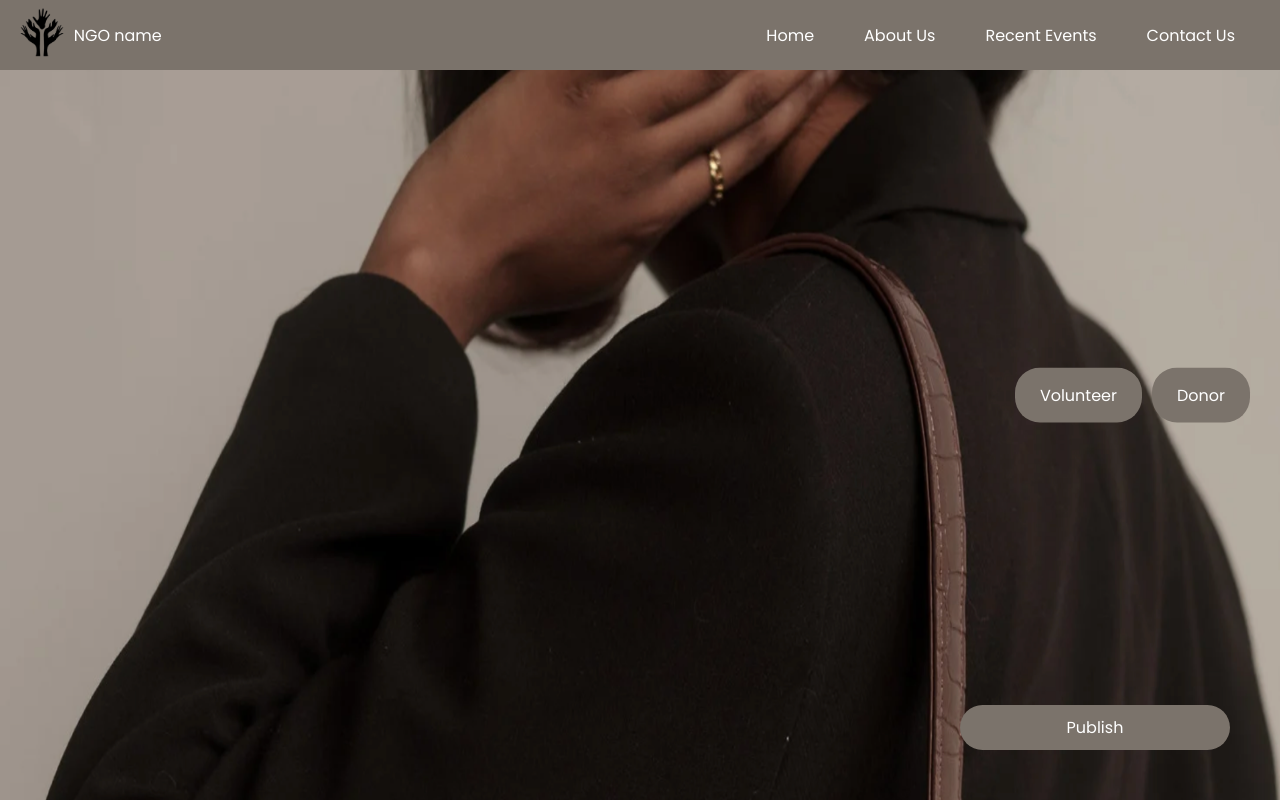
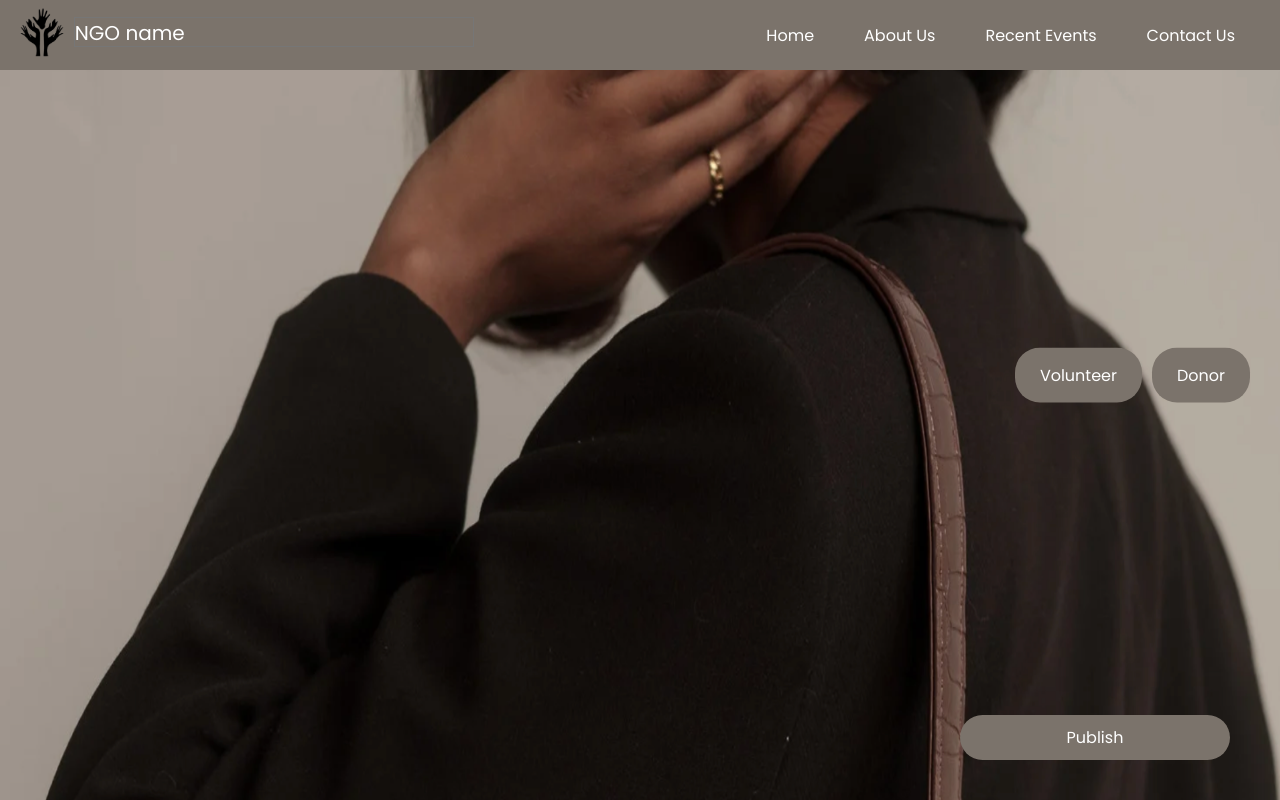
Before and after one commit to karthik-NvY/NGO, a React (Create React App) app in the folder client/: page /template1edit in a window 1280 px wide. Shown: the top 800 px of the page. Built offline with nearby package versions, Linux system fonts and the light colour scheme; no server answers.

Commit message:
integration done

```diff
--- a/client/package.json
+++ b/client/package.json
@@ -6,6 +6,7 @@
     "@testing-library/jest-dom": "^5.17.0",
     "@testing-library/react": "^13.4.0",
     "@testing-library/user-event": "^13.5.0",
+    "axios": "^1.6.8",
     "react": "^18.2.0",
     "react-bootstrap": "^2.10.1",
     "react-dom": "^18.2.0",
--- a/client/src/Components/Pages/Template1edit/Template1edit.css
+++ b/client/src/Components/Pages/Template1edit/Template1edit.css
@@ -25,8 +25,18 @@ header {
   overflow: hidden;
 }
 
-.name {
+.name textarea {
+  background-color: transparent;
+  outline: none;
   color: #fff;
+  font-size: 20px;
+  width: 400px;
+  /* max-width: calc(100% - 10px); */
+  height: 30px;
+  resize: none;
+  word-wrap: break-word;
+  white-space: normal;
+  overflow: hidden;
 }
 
 .logo {
@@ -271,7 +281,7 @@ nav ul li a:hover {
 .image-container img {
   width: 300px;
   height: 500px;
-  margin-bottom: 40px;
+  margin-bottom: 0px;
 }
 
 .connect-text {
@@ -326,6 +336,7 @@ nav ul li a:hover {
   color: #000;
   font-size: 15px;
   resize: none;
+  width: 200px;
   word-wrap: break-word;
   white-space: normal;
   overflow: hidden;
@@ -361,7 +372,7 @@ nav ul li a:hover {
   border-radius: 25px;
   border: none;
   cursor: pointer;
-  margin-bottom: 10px;
+  margin-bottom: 50px;
   transition: background-color 0.3s ease;
   margin-right: 10px;
 }
@@ -374,7 +385,7 @@ nav ul li a:hover {
 
 .publish-button {
   position: fixed;
-  bottom: 50px; /* Adjust this value to adjust vertical position */
+  bottom: 40px; /* Adjust this value to adjust vertical position */
   right: 50px; /* Adjust this value to adjust horizontal position */
   background-color: #7b736b; /* Button background color */
   color: #fff; /* Button text color */
--- a/client/src/Components/Pages/Template1edit/Template1edit.jsx
+++ b/client/src/Components/Pages/Template1edit/Template1edit.jsx
@@ -9,9 +9,12 @@ import event3 from "../../Assets/event3.png";
 import event4 from "../../Assets/event4.png";
 import contactus from "../../Assets/contactus.png";
 import logopic from "../../Assets/logo_big.png";
+import axios from "axios";
 
-export const Template1edit = () => {
+export const Template1edit = async () => {
+  const apiUrl = process.env.REACT_APP_API_URL;
   const [logo, setLogo] = useState(logopic);
+  const [ngoName, setNgoName] = useState("NGO name");
   const [aboutUsText, setAboutUsText] = useState(
     "Welcome to our website! We are a team of passionate individuals who and engaging. We are committed to delivering value to our users and helping them achieve their goals. Our team consists of experienced professionals who are experts in their respective fields. We have a diverse range of skills and expertise, allowing us to create a wide variety of content that caters to the needs of our users.We are constantly striving to improve and grow, and we welcome any feedback or suggestions from our users. Thank you for choosing to be a part of our community."
   );
@@ -37,6 +40,7 @@ export const Template1edit = () => {
     sendDataToBackend();
   }, [
     logo,
+    ngoName,
     aboutUsText,
     //aboutUsImage1,
     aboutUsImage2,
@@ -50,6 +54,7 @@ export const Template1edit = () => {
     // Prepare data object to send to backend
     const data = {
       logo,
+      ngoName,
       aboutUsText,
       //aboutUsImage1,
       aboutUsImage2,
@@ -58,25 +63,24 @@ export const Template1edit = () => {
       phoneNumber,
       contactImage,
     };
-
-    // Example of sending data to backend (replace with actual implementation)
-    fetch("backend_url", {
-      method: "POST",
-      headers: {
-        "Content-Type": "application/json",
-      },
-      body: JSON.stringify(data),
-    })
-      .then((response) => response.json())
-      .then((data) => {
-        console.log("Success:", data);
-        // Handle success response from backend
-      })
-      .catch((error) => {
-        console.error("Error:", error);
-        // Handle error
-      });
   };
+  // axios
+  //   .post("/template1", data)
+  //   .then((response) => {
+  //     console.log("Success:", response.data);
+  //     // Handle success response from backend
+  //   })
+  //   .catch((error) => {
+  //     console.error("Error:", error);
+  //     // Handle error
+  //   });
+  try {
+    const response = await axios.post(`${apiUrl}/template1`);
+    console.log("Success:", response.data);
+    // navigate("/Verification");
+  } catch (error) {
+    console.error("Error:", error);
+  }
 
   const handlePublish = () => {
     sendDataToBackend();
@@ -92,6 +96,14 @@ export const Template1edit = () => {
 
   const handleLogoClick = (event) => {
     logoRef.current.click();
+  };
+
+  const handleNgoNameChange = (event) => {
+    const value = event.target.value;
+    const maxLength = 34;
+    if (value.length <= maxLength) {
+      setNgoName(value); // Update the input value state
+    }
   };
 
   const handleAboutUsTextChange = (event) => {
@@ -180,8 +192,14 @@ export const Template1edit = () => {
               className="Image-1"
             />
           </div>
-
-          <span className="name">NGO name</span>
+          <div className="name">
+            <textarea
+              type="text"
+              value={ngoName}
+              onChange={handleNgoNameChange}
+              className="name-text"
+            />
+          </div>
         </div>
         <nav>
           <ul>
```
Also changed, not shown: 1 other file (tests, documents, lock files or other folders).
